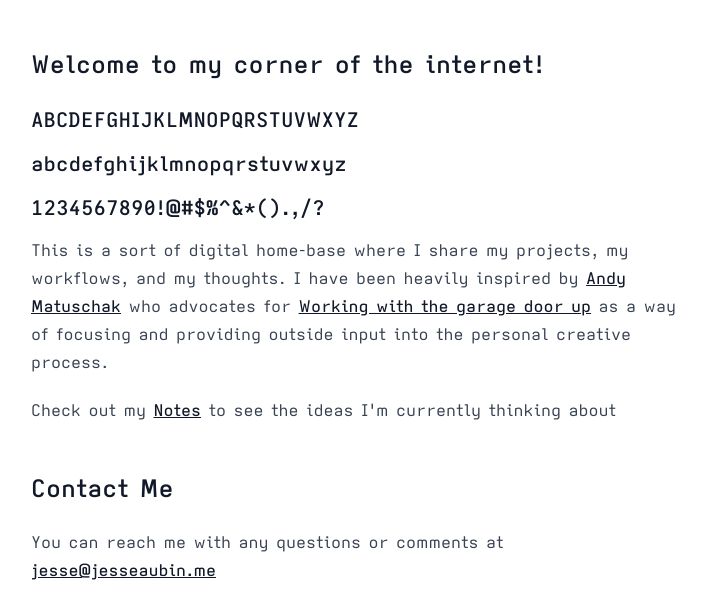
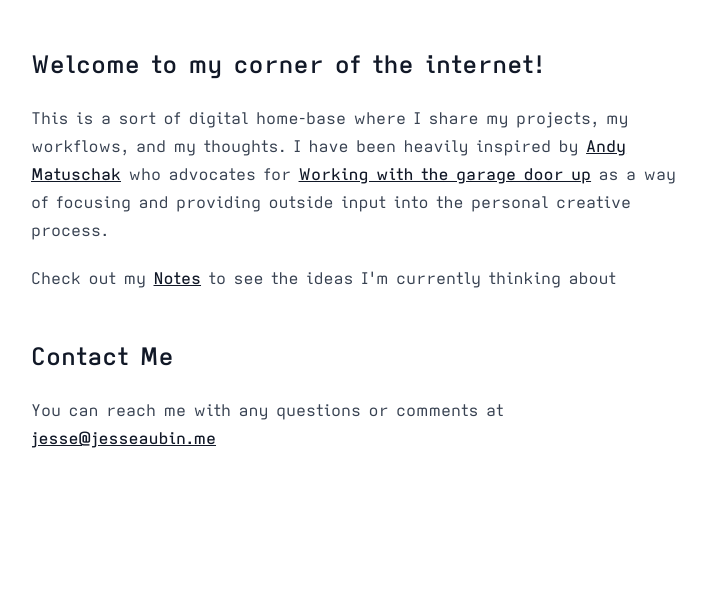
Before and after one commit to jesseb34r/jesseaubin, an Astro site: page / in a window 1280 px wide. Shown: the part 328-923 px from the top of the page, without its empty margins (283-996 px from the left). After the commit the page ends 800 px from the top, so only its background shows below. Built offline with nearby package versions, Linux system fonts and the light colour scheme; Astro itself is replaced by a stand-in of ours; what tailwindcss-radix-colors would draw is missing.

Commit message:
chore: remove font testing text

```diff
--- a/src/pages/index.astro
+++ b/src/pages/index.astro
@@ -11,9 +11,6 @@ import Prose from "../layouts/Prose.astro";
     <h1 class="mb-margin">Jesse Aubin</h1>
     <span class="text-lg">Student, dad, and occasional front-end dev</span>
     <h2>Welcome to my corner of the internet!</h2>
-    <h3>ABCDEFGHIJKLMNOPQRSTUVWXYZ</h3>
-    <h3>abcdefghijklmnopqrstuvwxyz</h3>
-    <h3>1234567890!@#$%^&*().,/?</h3>
     <p>
       This is a sort of digital home-base where I share my projects, my workflows, and my thoughts. I have been heavily
       inspired by <a href="https://andymatuschak.org/" target="_blank">Andy Matuschak</a>
```
